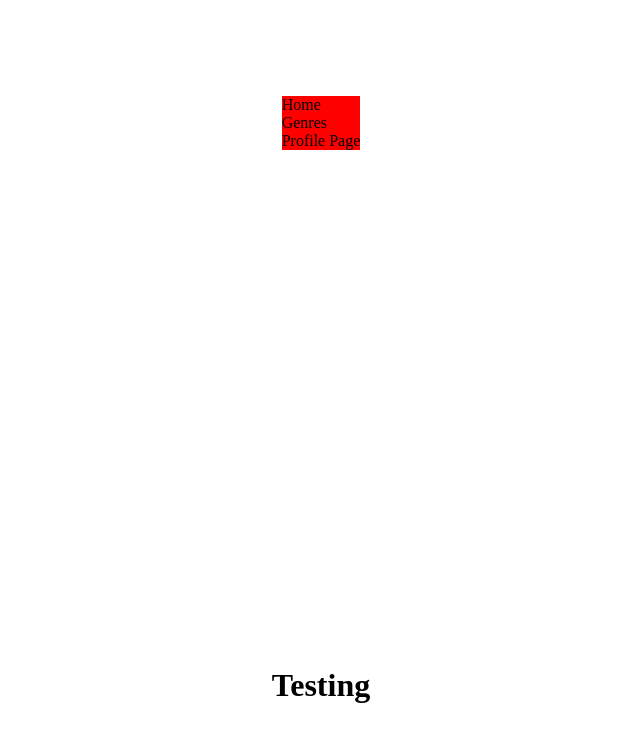
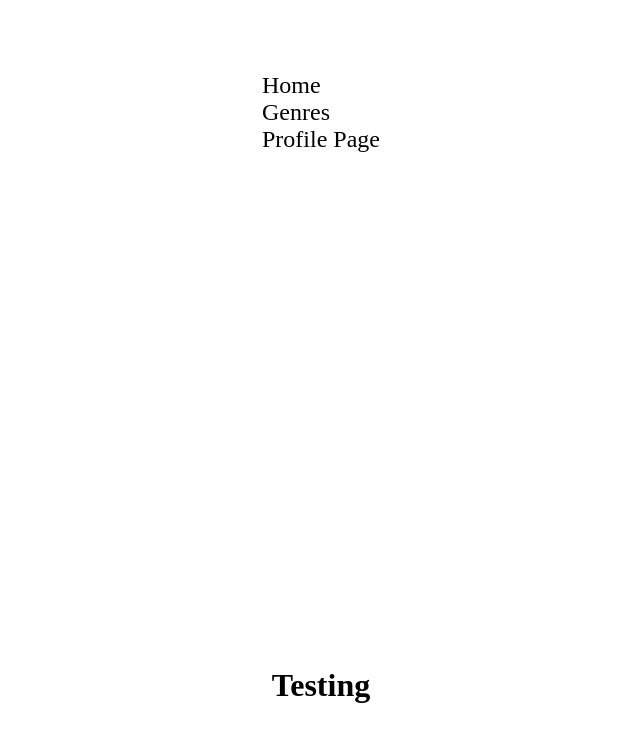
Before and after one commit to jaussems/movie-catalogue-frontend, a Next.js app: page / in a window 1280 px wide. Shown: the top 742 px of the page, without its empty margins (319-959 px from the left). Built offline with nearby package versions, Linux system fonts and the light colour scheme.

Commit message:
added navBar

```diff
--- a/src/styles/NavBar.module.scss
+++ b/src/styles/NavBar.module.scss
@@ -1,11 +1,16 @@
 .nav {
-  background-color: red;
+  top: 0;
+  display: flex;
+  flex-direction: row;
+  height: 2rem;
+  align-items: center;
+  font-size: 1.5rem;
 
   li {
     list-style: none;
   }
+
+  li:hover {
+    text-decoration: underline;
+  }
 }
-
-.li {
-  list-style: none;
-}
```
